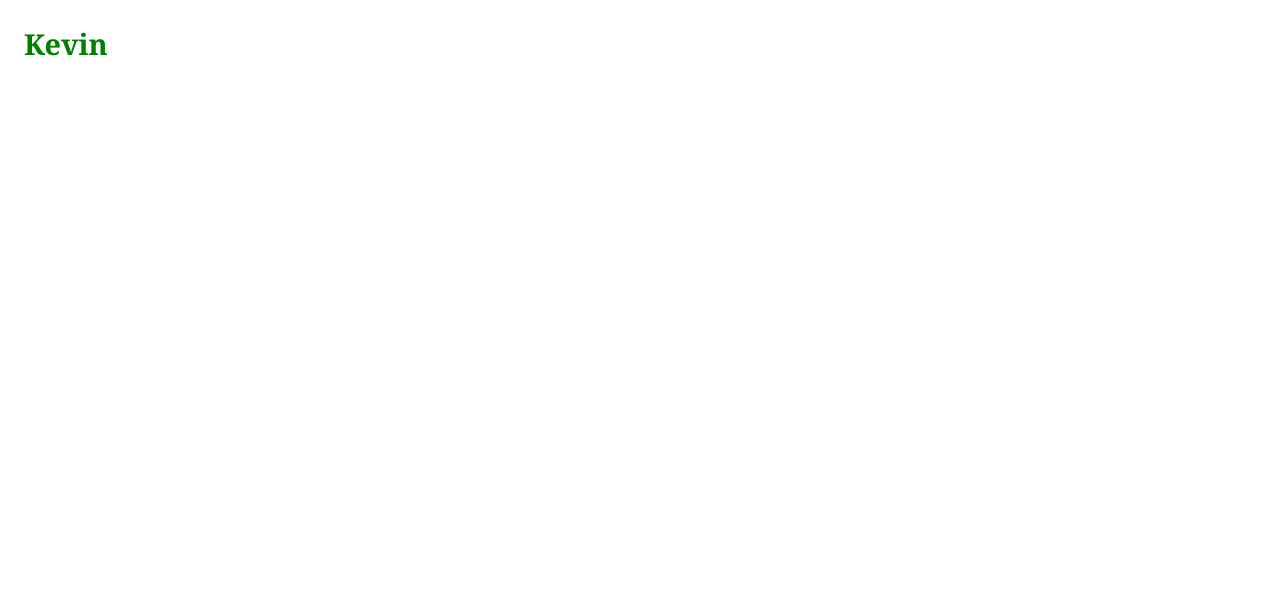
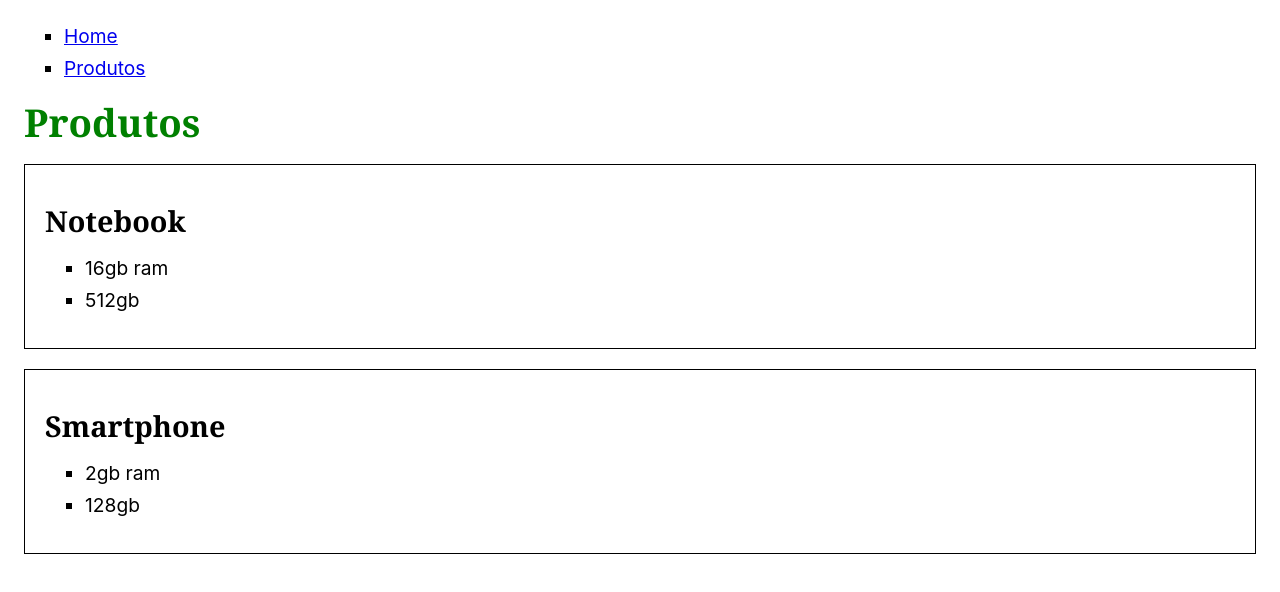
Before and after one commit to AlexsanderKevin/origamid-react, a React (Create React App) app in the folder appreact/: page /produtos in a window 1280 px wide. Shown: the top 592 px of the page. Built offline with nearby package versions, Linux system fonts and the light colour scheme.

Commit message:
aula-0212-Desafio

```diff
--- /dev/null
+++ b/appreact/src/components/aula-0212-Desafio/Desafio.jsx
@@ -0,0 +1,18 @@
+import React from 'react';
+import Header from './components/Header';
+import Home from './views/Home';
+import Produtos from './views/Produtos';
+
+const Desafio = () => {
+
+    const viewPath = window.location.href
+
+    return (
+        <>
+            <Header/>
+            { viewPath.endsWith('/produtos') ? <Produtos/> : <Home/> }
+        </>
+    );
+}
+
+export default Desafio;
--- /dev/null
+++ b/appreact/src/components/aula-0212-Desafio/components/Card.jsx
@@ -0,0 +1,18 @@
+import React from "react";
+import { card as cardStyle } from "../styles/styles";
+
+const Card = ({ nome, propriedades }) => {
+    return (
+        <div style={ cardStyle }>
+            <h2>{ nome }</h2>
+            <ul>
+                {propriedades
+                .map( item => (
+                    <li key={ item + '_item' }>{ item }</li>
+                ))}
+            </ul>
+        </div>
+    )
+}
+
+export default Card;
--- /dev/null
+++ b/appreact/src/components/aula-0212-Desafio/components/Header.jsx
@@ -0,0 +1,26 @@
+import React from "react";
+import { title } from "../styles/styles";
+
+const Header =  () => {
+    const routes = [
+        { routeName: 'Home', path: '/' },
+        { routeName: 'Produtos', path: '/produtos' }
+    ]
+
+    const view = window.location.href.endsWith('/produtos') ? 'Produtos' : 'Home'
+
+    return (
+        <>
+        <ul>
+            {routes.map( ({routeName, path}) => (
+                <li key={routeName}>
+                    <a href={ path }>{ routeName }</a>
+                </li>
+            ))}
+        </ul>
+        <h1 style={ title }>{ view }</h1>
+        </>
+    );
+}
+
+export default Header;
--- /dev/null
+++ b/appreact/src/components/aula-0212-Desafio/produtos.js
@@ -0,0 +1,6 @@
+const produtos = [
+    { nome: 'Notebook', propriedades: ['16gb ram', '512gb'] },
+    { nome: 'Smartphone', propriedades: ['2gb ram', '128gb'] },
+];
+
+export default produtos;
--- /dev/null
+++ b/appreact/src/components/aula-0212-Desafio/styles/styles.js
@@ -0,0 +1,9 @@
+export const title = {
+    color: 'green'
+}
+
+export const card = {
+    border: '1px solid black',
+    marginBottom: '20px',
+    padding: '20px',
+}
--- /dev/null
+++ b/appreact/src/components/aula-0212-Desafio/views/Home.jsx
@@ -0,0 +1,10 @@
+import React from "react";
+
+const Home = () => {
+    return (
+        <section>
+        </section>
+    );
+}
+
+export default Home;
--- /dev/null
+++ b/appreact/src/components/aula-0212-Desafio/views/Produtos.jsx
@@ -0,0 +1,16 @@
+import React from "react";
+import listaProdutos from "../produtos"
+import Card from "../components/Card";
+
+const Produtos = () => {
+    return (
+        <section>
+            {listaProdutos
+            .map(({ nome, propriedades}) => (
+                <Card key={ nome + '_card' } nome={ nome } propriedades={ propriedades }/>
+            ))}
+        </section>
+    )
+}
+
+export default Produtos;
--- a/appreact/src/index.js
+++ b/appreact/src/index.js
@@ -1,13 +1,11 @@
 import React from 'react';
 import ReactDOM from 'react-dom/client';
-import Children from './components/aula-0211/Children';
-import Dados01 from './components/aula-0211/Dados01';
-import Spread from './components/aula-0211/Spread';
+import Desafio from './components/aula-0212-Desafio/Desafio';
 
 const root = ReactDOM.createRoot(document.getElementById('root'));
 root.render(
 
   <React.StrictMode>
-    <Dados01/>
+    <Desafio/>
   </React.StrictMode>
 );
```
